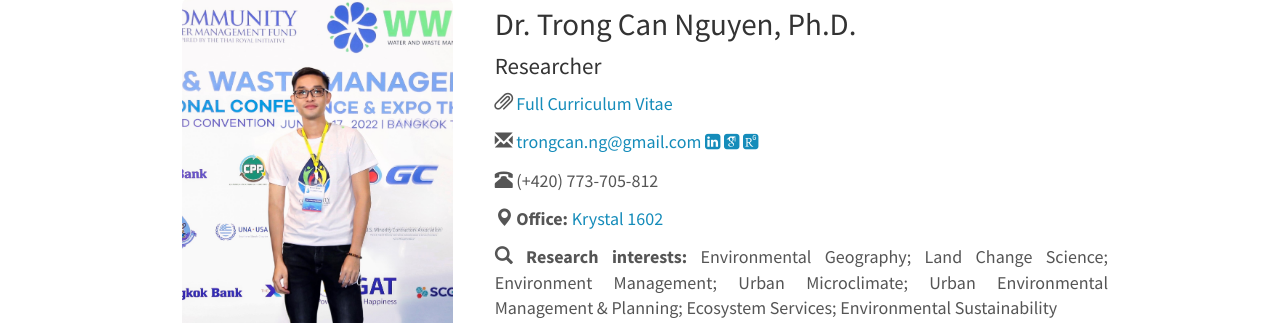
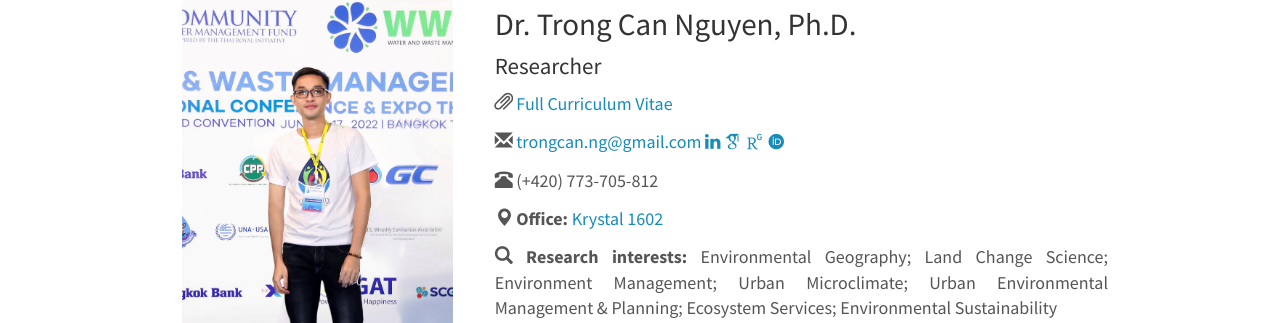
Before and after one commit to canng/cann, a Jekyll site: the page built from _pages/cv.md, in a window 1280 px wide. Shown: the part 139-462 px from the top of the page. Built offline with Jekyll 4.4.1, drawn with Linux system fonts in a browser that asks for light colours; nearby versions of some CDN libraries; some web fonts are replaced.

Commit message:
update icon

```diff
--- a/_pages/cv.md
+++ b/_pages/cv.md
@@ -27,7 +27,12 @@ permalink: /cv/
 
 <i class="glyphicon glyphicon-paperclip"></i><a href="https://docs.google.com/document/d/1WfDsR307eWinxXHo8zVZfSaO4xPcsedD/edit?usp=sharing&ouid=110358112673854373714&rtpof=true&sd=true"> Full Curriculum Vitae</a> <br>
 
-<i class="glyphicon glyphicon-envelope"></i> <trongcan.ng@gmail.com> [<i class="fa fa-linkedin-square" aria-hidden="true"></i>](https://www.linkedin.com/in/trong-can-nguyen-b76b0a1a1/) [<i class="ai ai-google-scholar-square"></i>](https://scholar.google.com/citations?hl=vi&authuser=3&user=xnzuZiAAAAAJ) [<i class="ai ai-researchgate-square"></i>](https://www.researchgate.net/profile/Trong-Can-Nguyen)  <br>
+<i class="glyphicon glyphicon-envelope"></i> <trongcan.ng@gmail.com>
+[<i class="fa fa-linkedin" aria-hidden="true"></i>](https://www.linkedin.com/in/trong-can-nguyen-b76b0a1a1/)
+[<i class="ai ai-google-scholar"></i>](https://scholar.google.com/citations?hl=vi&authuser=3&user=xnzuZiAAAAAJ)
+[<i class="ai ai-researchgate"></i>](https://www.researchgate.net/profile/Trong-Can-Nguyen)
+[<i class="ai ai-orcid"></i>](https://orcid.org/0000-0003-0471-4062)
+<br>
 
 <span class="glyphicon glyphicon-phone-alt"></span> (+420) 773-705-812 <br>
 
```
